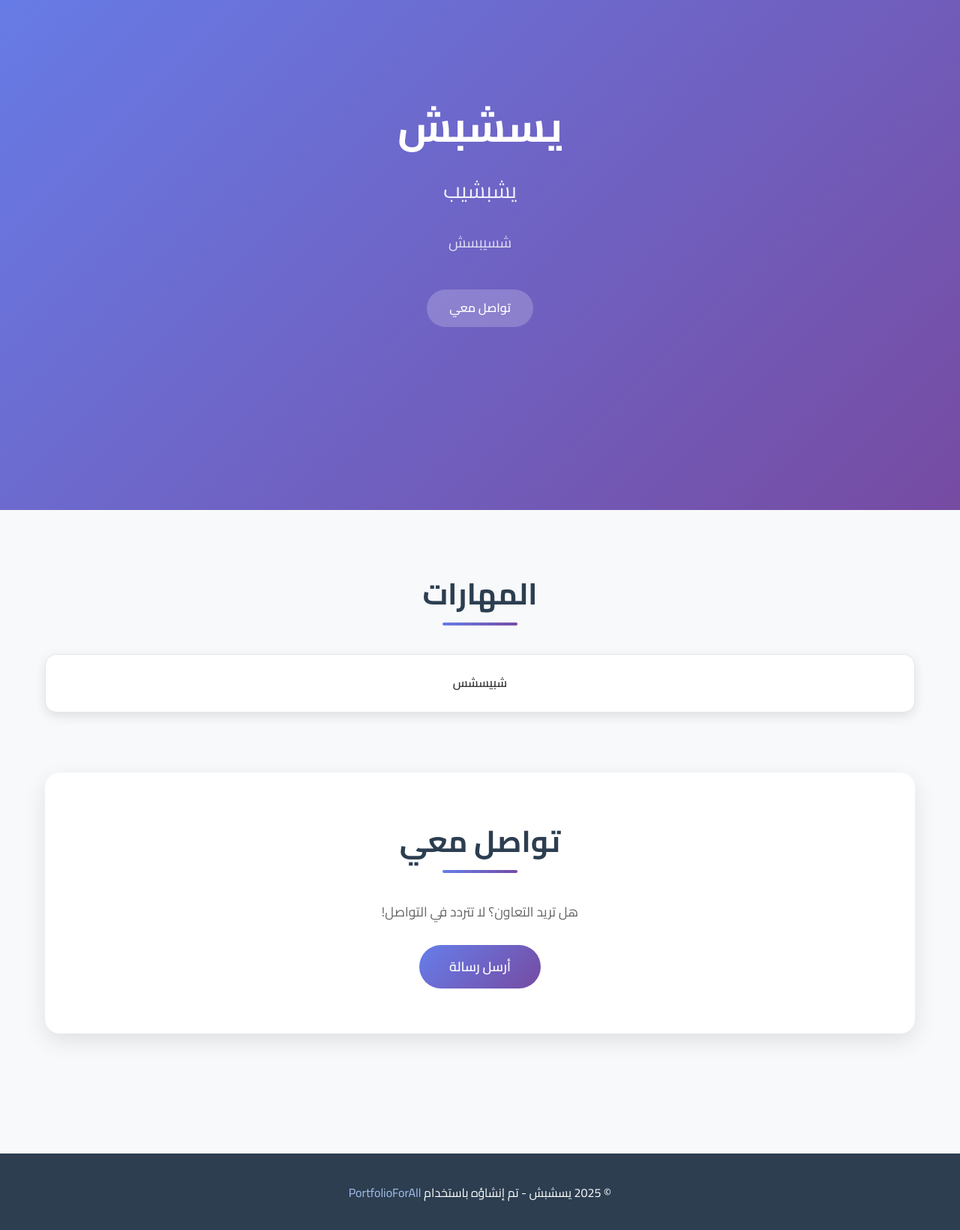
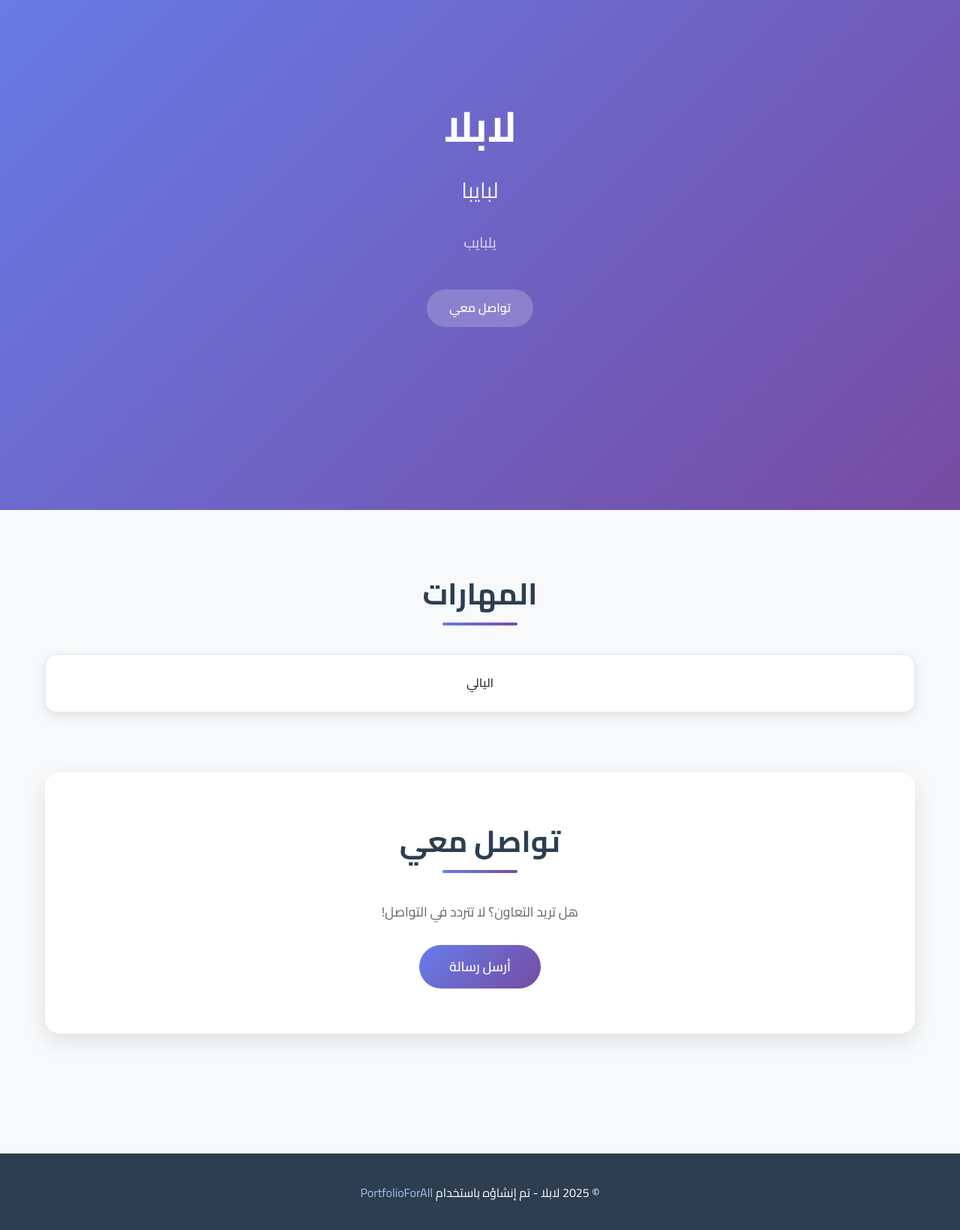
Before and after one commit to abdelazizcss/--portfolio, a plain HTML site: page index.html in a window 1280 px wide. Shown: the part 120-1760 px from the top of the page at 75% size. Drawn offline with Linux system fonts and the light colour scheme.

Commit message:
Update index.html

```diff
--- a/index.html
+++ b/index.html
@@ -3,7 +3,7 @@
 <head>
     <meta charset="UTF-8">
     <meta name="viewport" content="width=device-width, initial-scale=1.0">
-    <title>يسشبش - Portfolio</title>
+    <title>لابلا - Portfolio</title>
     <link rel="stylesheet" href="style.css">
     <link href="https://fonts.googleapis.com/css2?family=Cairo:wght@300;400;600;700&display=swap" rel="stylesheet">
 </head>
@@ -11,10 +11,10 @@
     <header class="hero">
         <div class="container">
             <div class="hero-content">
-                <h1 class="hero-title">يسشبش</h1>
-                <h2 class="hero-subtitle">يشبشيب</h2>
-                <p class="hero-description">شسيبسش</p>
-                <a href="mailto:شسيبسش" class="contact-btn">تواصل معي</a>
+                <h1 class="hero-title">لابلا</h1>
+                <h2 class="hero-subtitle">لبايبا</h2>
+                <p class="hero-description">يلبايب</p>
+                <a href="mailto:لايبلاي" class="contact-btn">تواصل معي</a>
             </div>
         </div>
     </header>
@@ -25,7 +25,7 @@
             <section class="skills-section">
                 <h2 class="section-title">المهارات</h2>
                 <div class="skills-grid">
-                    <div class="skill-item">شبيسشس</div>
+                    <div class="skill-item">اليالي</div>
                 </div>
             </section>
 
@@ -34,7 +34,7 @@
                 <h2 class="section-title">تواصل معي</h2>
                 <p class="contact-description">هل تريد التعاون؟ لا تتردد في التواصل!</p>
 
-                <a href="mailto:شسيبسش" class="contact-btn-large">
+                <a href="mailto:لايبلاي" class="contact-btn-large">
                     أرسل رسالة
                 </a>
 
@@ -44,7 +44,7 @@
 
     <footer class="footer">
         <div class="container">
-            <p>© 2025 يسشبش - تم إنشاؤه باستخدام <a href="https://portfolioforall.com" target="_blank">PortfolioForAll</a></p>
+            <p>© 2025 لابلا - تم إنشاؤه باستخدام <a href="https://portfolioforall.com" target="_blank">PortfolioForAll</a></p>
         </div>
     </footer>
 </body>
```
